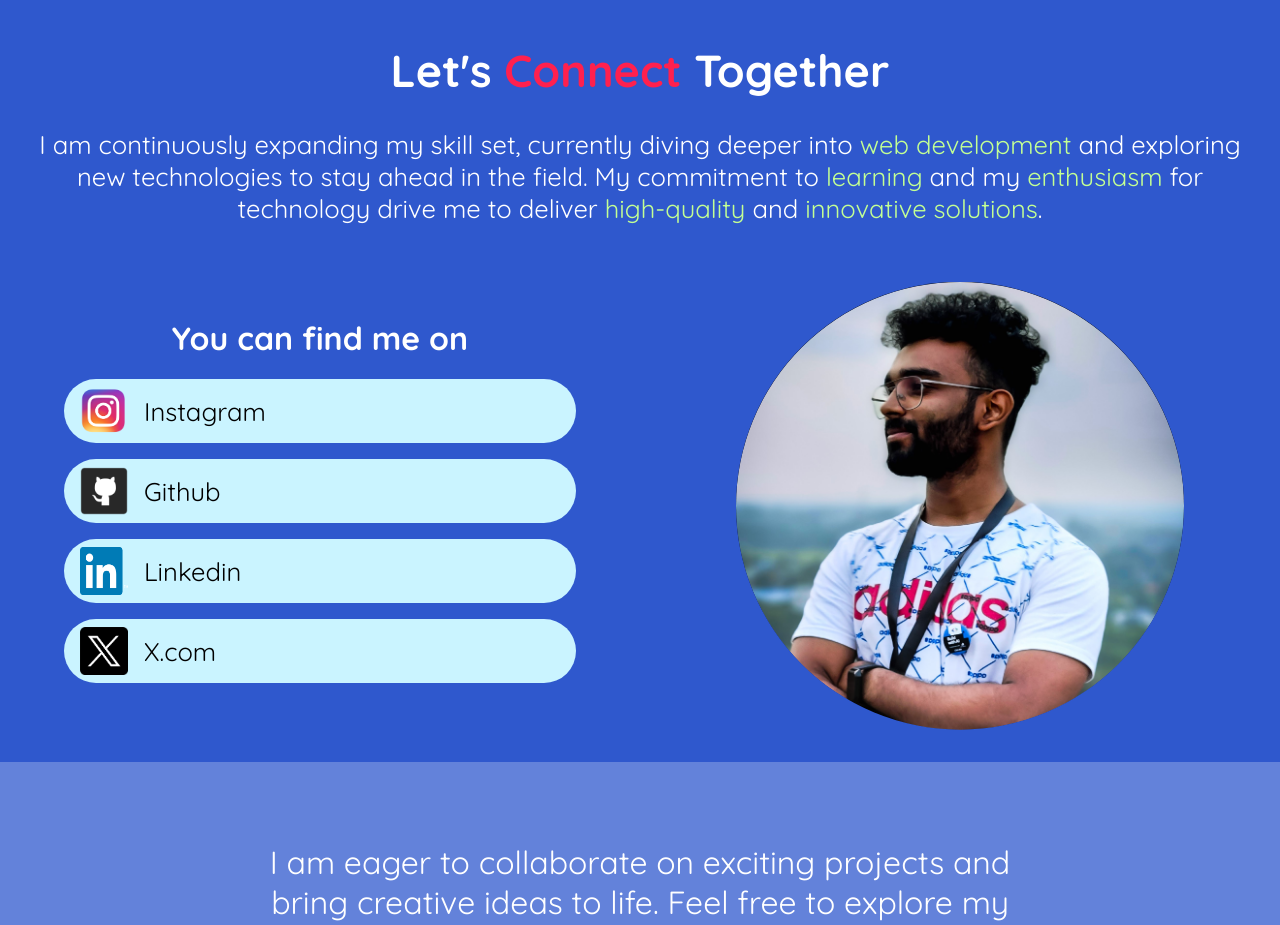
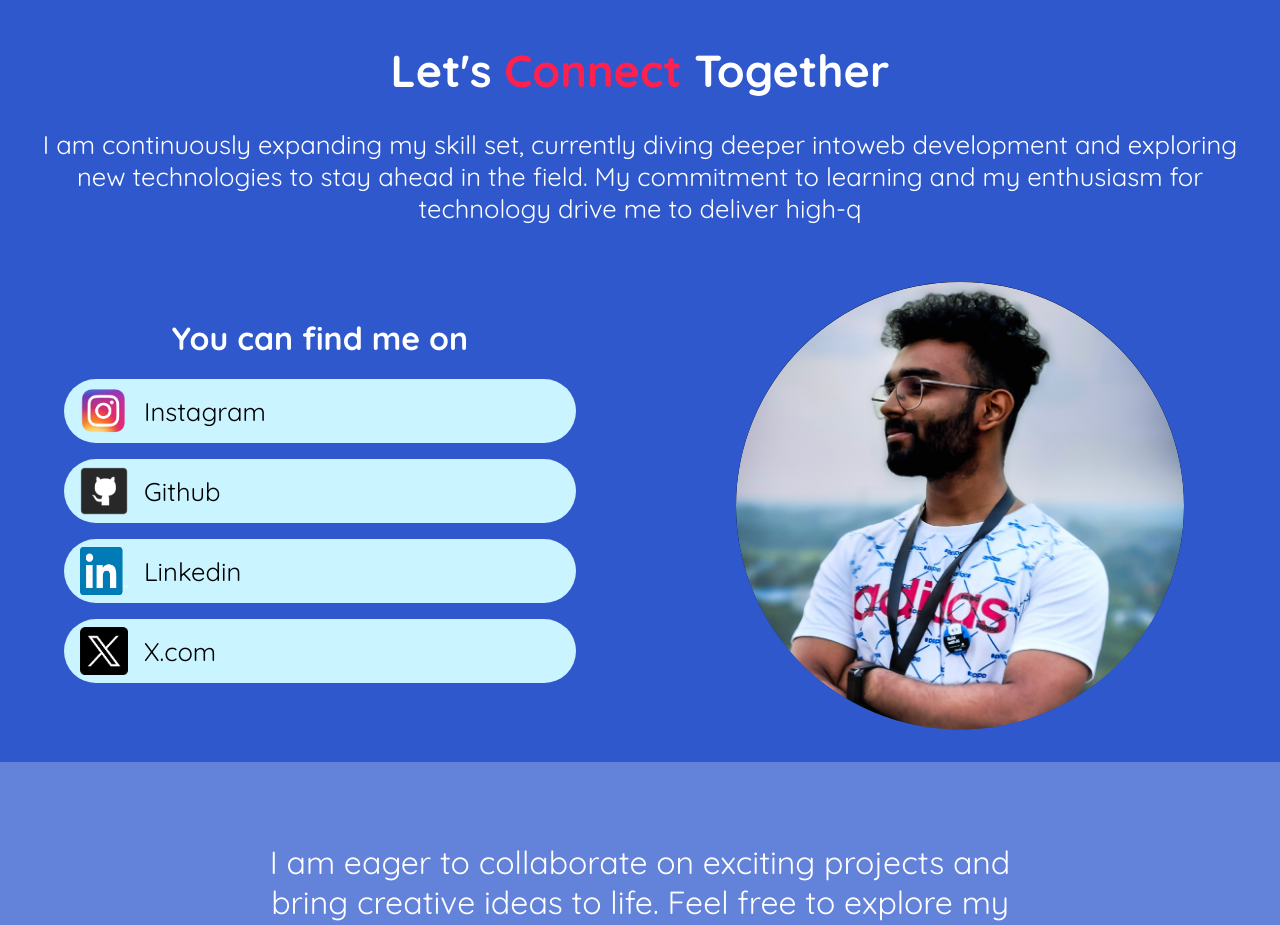
Before and after one commit to sandeepsreekumar4067/Portfolio, a React (Create React App) app: page / in a window 1280 px wide. Shown: the part 7240-8165 px from the top of the page. Built offline with nearby package versions, Linux system fonts and the light colour scheme.

Commit message:
added type effect to connect.js

```diff
--- a/src/components/connect.js
+++ b/src/components/connect.js
@@ -4,6 +4,7 @@ import github from "../assets/languageIcons/github.png"
 import linkedin from "../assets/Linkedin.png"
 import myPic from "../assets/myPic2.jpg"
 import X from "../assets/X.png"
+import { useTypewriter,Cursor } from "react-simple-typewriter"
 const Connect = () => {
     const handleInstagramClick = () => {
         window.open("https://www.instagram.com/_.hombre_fuerte._", "_blank");
@@ -17,12 +18,17 @@ const Connect = () => {
       const handleTwitterClick = () => {
         window.open("https://x.com/sandeep77368", "_blank");
       };
+    const [text] = useTypewriter({
+        words:["I am continuously expanding my skill set, currently diving deeper intoweb development and exploring new technologies to stay ahead in the field. My commitment to learning and my enthusiasm for technology drive me to deliver high-quality and innovative solutions ."],
+        loop:1,
+        typeSpeed:30
+    })
     return (
         <div className="connect-container" id="connect" >
-        <div className="connect-description">
-            <h1>Let's <span>Connect</span> Together</h1>
-            <p>I am continuously expanding my skill set, currently diving deeper into <span>web development</span> and exploring new technologies to stay ahead in the field. My commitment to <span>learning</span> and my <span>enthusiasm</span> for technology drive me to deliver <span>high-quality</span> and <span>innovative solutions</span>.</p>
-        </div>
+            <div className="connect-description">
+                <h1>Let's <span>Connect</span> Together</h1>
+                <p> {text}</p>
+            </div>
         <div className="social">
             <div className="social-media-links">
                 <h1>You can find me on</h1>
--- a/src/components/home.js
+++ b/src/components/home.js
@@ -29,7 +29,7 @@ const Home = () => {
                         <h3>
                             I'm a <span className="firstpart">{firstPart}</span> <span className={lastWord === 'Developer' ? 'white-developer' : ''}>{lastWord}</span>
                         </h3>
-                        <Cursor cursorColor="white" />
+                        <Cursor cursorColor="white" cursorStyle="|" />
                     </div>
                 </div>
                 <div className="download-section">
```
